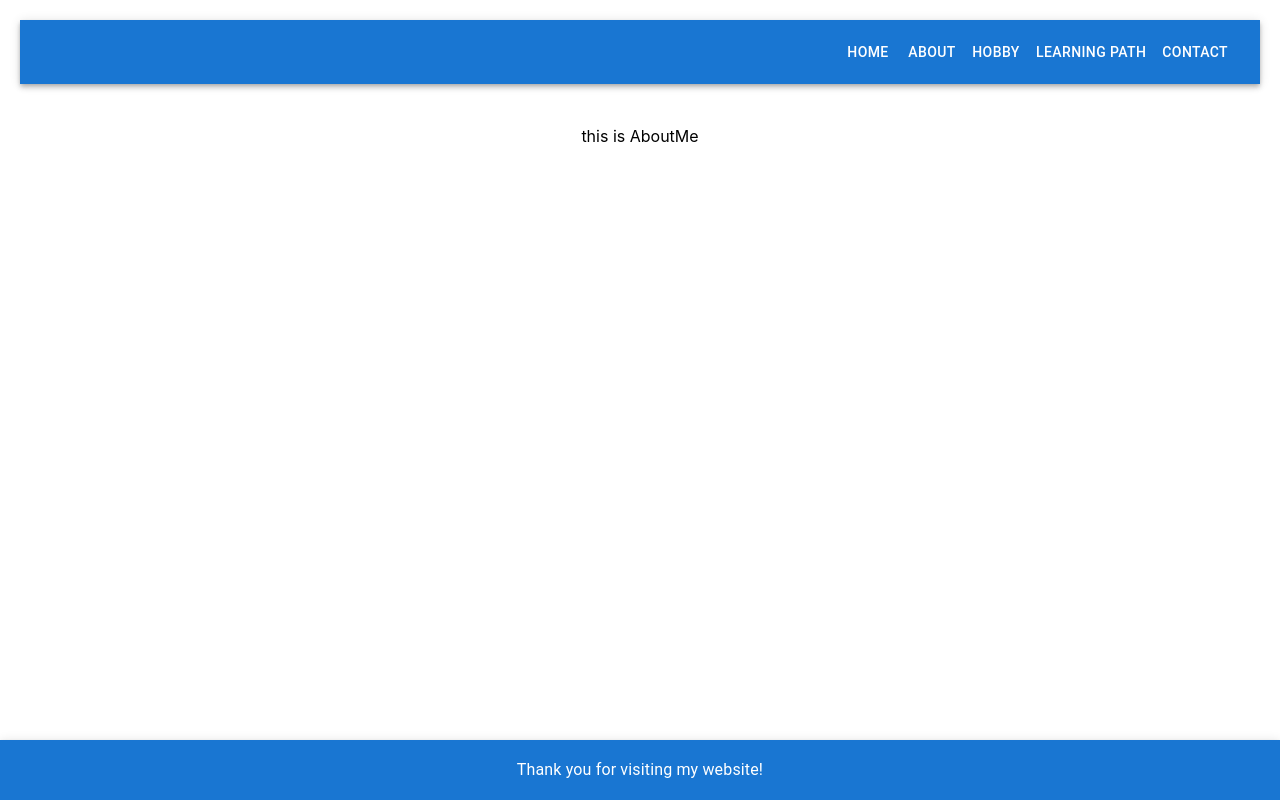
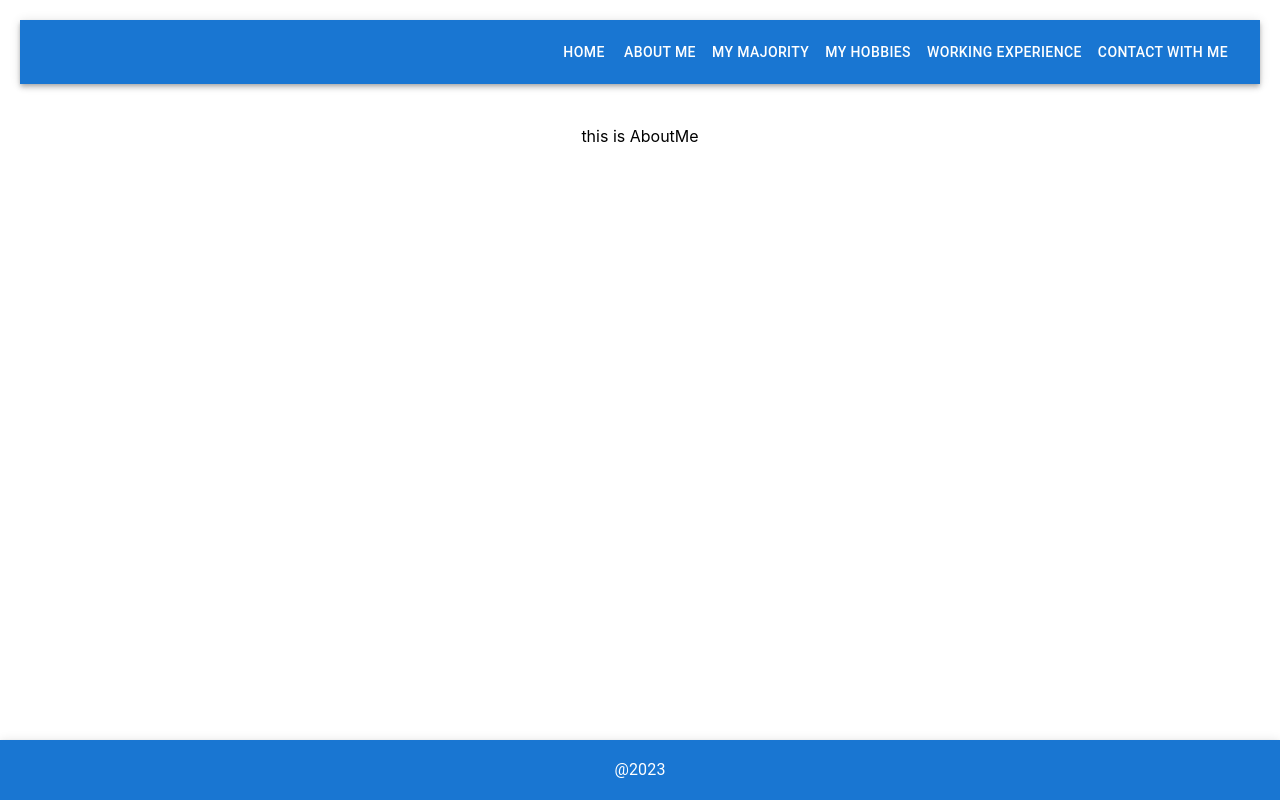
Before and after one commit to warranttsai/warrant-entry, a React (Vite) app: page /about-me in a window 1280 px wide. Built offline with nearby package versions, Linux system fonts and the light colour scheme.

Commit message:
feat: change content of header and footer

```diff
--- a/src/components/footer/Footer.tsx
+++ b/src/components/footer/Footer.tsx
@@ -14,7 +14,7 @@ export default function Footer() {
       }}
     >
       <Typography variant="body1" color="inherit">
-        Thank you for visiting my website!
+        @2023
       </Typography>
     </AppBar>
   );
--- a/src/components/header/Header.tsx
+++ b/src/components/header/Header.tsx
@@ -12,16 +12,19 @@ function Header() {
           HOME
         </Button>
         <Button color="inherit" onClick={() => navigate("about-me")}>
-          ABOUT
+          ABOUT ME
         </Button>
-        <Button color="inherit" onClick={() => navigate("hobby")}>
-          HOBBY
+        <Button color="inherit" onClick={() => navigate("my-majority")}>
+          MY MAJORITY
         </Button>
-        <Button color="inherit" onClick={() => navigate("learning-path")}>
-          LEARNING PATH
+        <Button color="inherit" onClick={() => navigate("my-hobbies")}>
+          MY HOBBIES
+        </Button>
+        <Button color="inherit" onClick={() => navigate("working-experience")}>
+          WORKING EXPERIENCE
         </Button>
         <Button color="inherit" onClick={() => navigate("contact-with-me")}>
-          CONTACT
+          CONTACT WITH ME
         </Button>
       </Toolbar>
     </AppBar>
```
